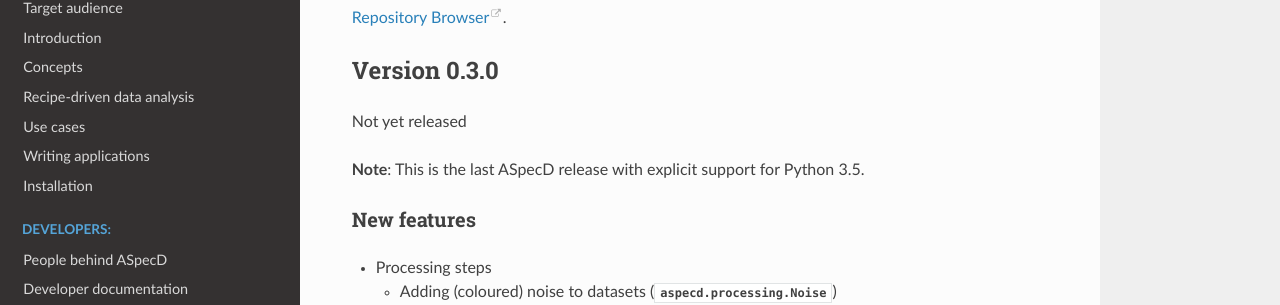
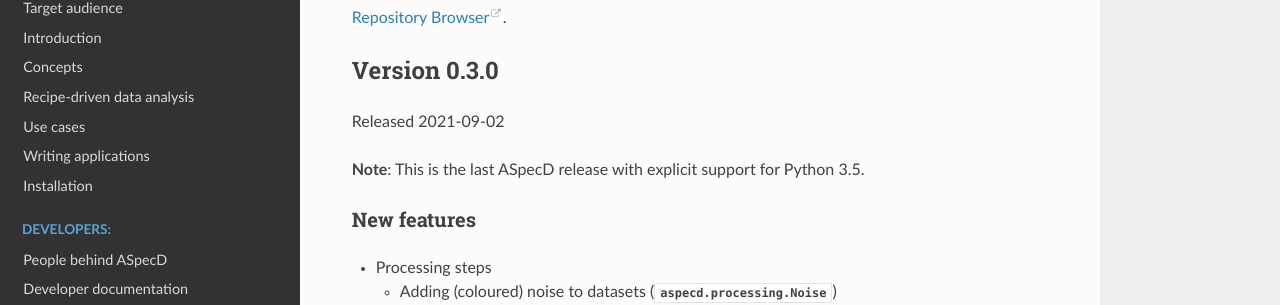
Before and after one commit to tillbiskup/aspecd, a Sphinx documentation site: the page built from docs/changelog.rst, in a window 1280 px wide and 900 px high. Shown: the part 206-511 px from the top of the window. Built offline with Sphinx 7.4.7 and the Read the Docs theme 2.0.0, drawn with Linux system fonts in a browser that asks for light colours.

Commit message:
release 0.3.0

```diff
--- a/docs/changelog.rst
+++ b/docs/changelog.rst
@@ -8,7 +8,7 @@
 Version 0.3.0
 =============
 
-Not yet released
+Released 2021-09-02
 
 **Note**: This is the last ASpecD release with explicit support for Python 3.5.
 
```
Also changed, not shown: 1 other file.
